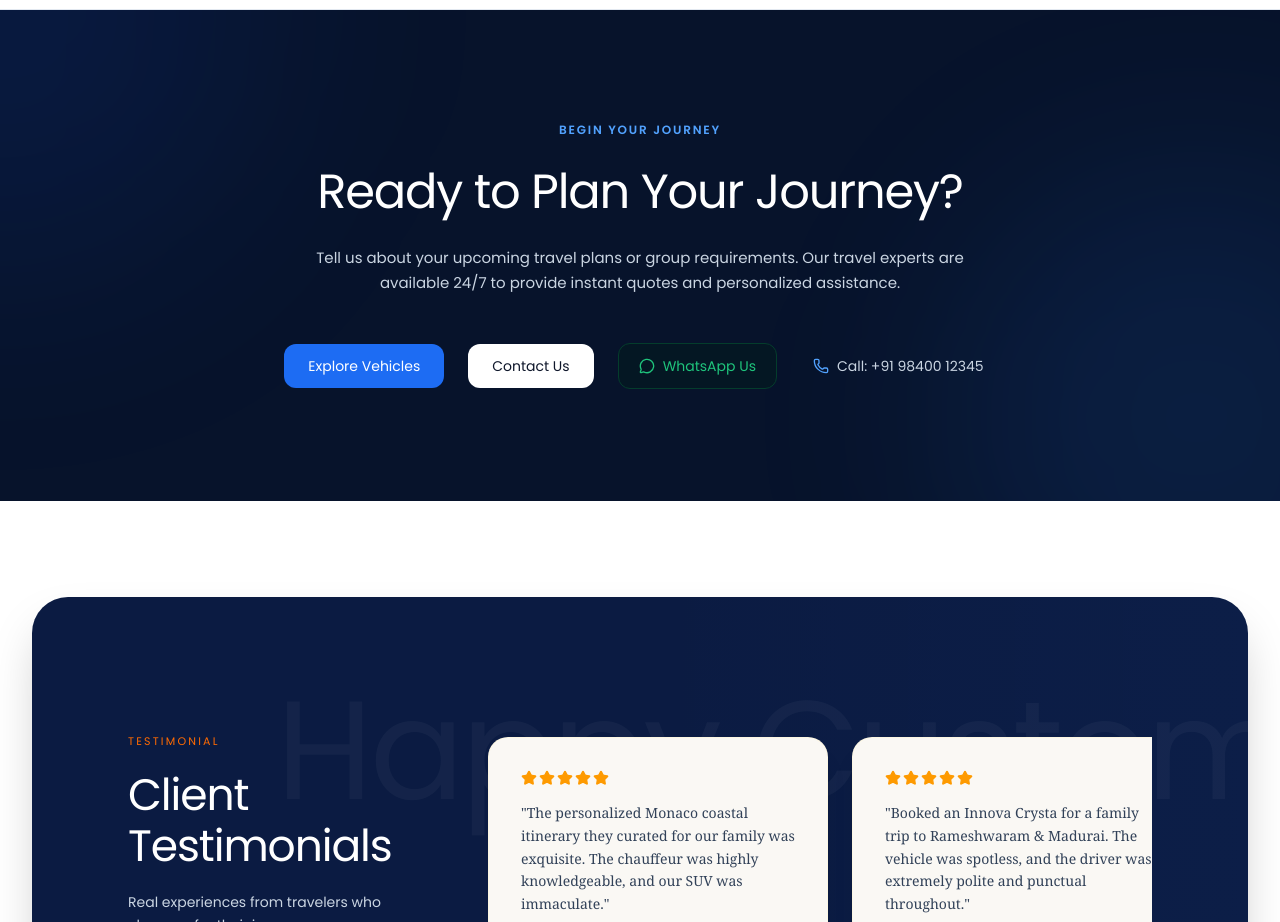
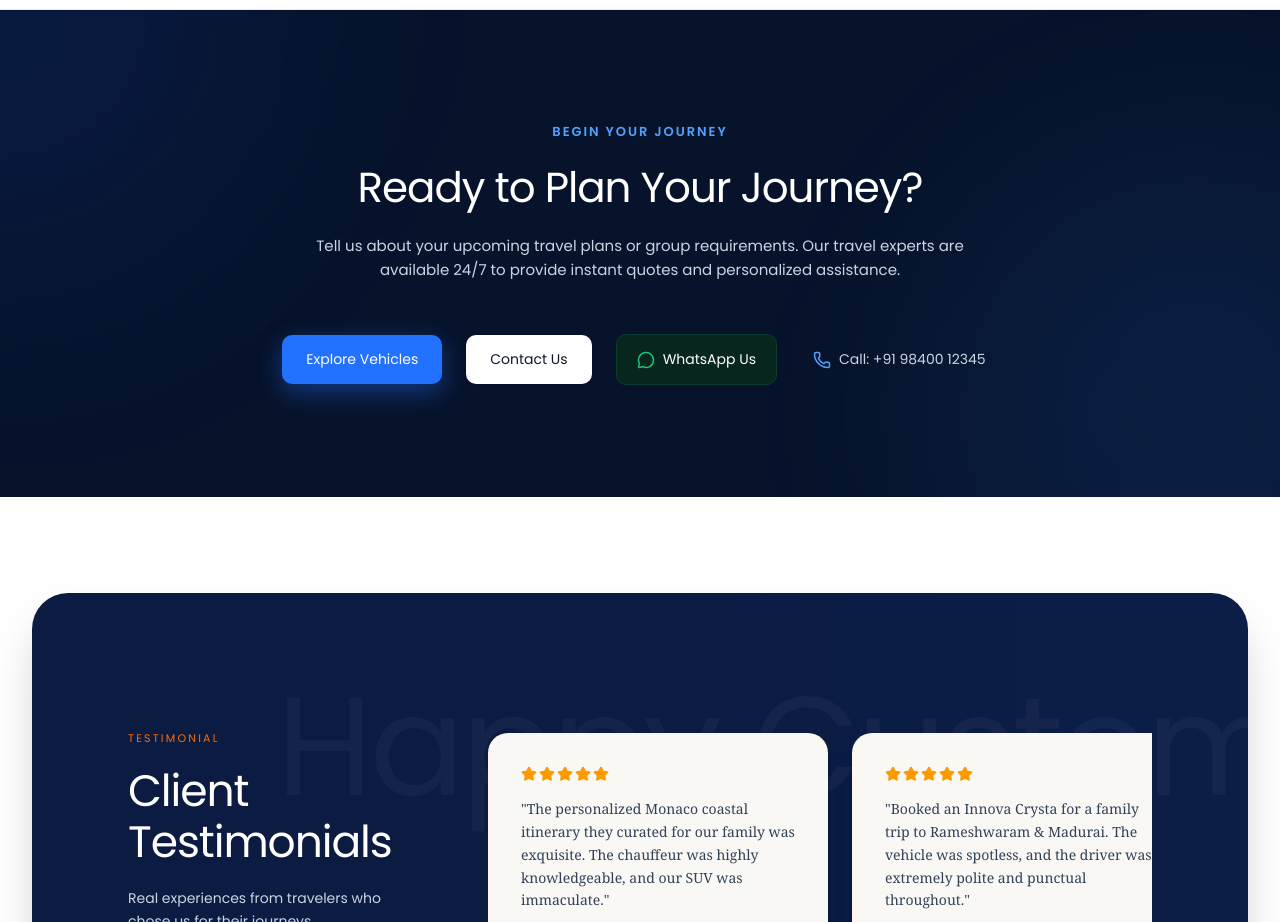
Before and after one commit to aeropeak26/Rudhran_travels, a Next.js app: page / in a window 1280 px wide. Shown: the part 5180-6102 px from the top of the page. Built offline with nearby package versions, Linux system fonts and the light colour scheme.

Commit message:
Refine CTA banner styling to perfectly match new design

```diff
--- a/src/components/CtaBanner.tsx
+++ b/src/components/CtaBanner.tsx
@@ -17,35 +17,35 @@ export default function CtaBanner({ onOpenBookingModal }: CtaBannerProps) {
         <div className="absolute bottom-0 right-0 w-[500px] h-[500px] bg-blue-500/10 rounded-full blur-[100px] translate-x-1/3 translate-y-1/3 pointer-events-none" />
       </div>
 
-      <div className="max-w-4xl mx-auto px-4 sm:px-6 lg:px-8 relative z-10 text-center space-y-6">
+      <div className="max-w-4xl mx-auto px-4 sm:px-6 lg:px-8 relative z-10 text-center space-y-5">
 
         {/* Top Label */}
-        <div className="text-[11px] sm:text-xs font-semibold text-blue-400 uppercase tracking-[0.15em]">
+        <div className="text-[11px] sm:text-[13px] font-semibold text-blue-400 uppercase tracking-[0.15em]">
           BEGIN YOUR JOURNEY
         </div>
 
         {/* Main Heading */}
-        <h2 className="text-3xl sm:text-4xl lg:text-5xl font-semibold tracking-tight text-white leading-tight">
+        <h2 className="text-3xl sm:text-4xl lg:text-[42px] font-bold tracking-tight text-white leading-tight">
           Ready to Plan Your Journey?
         </h2>
 
         {/* Subtitle Paragraph */}
-        <p className="text-slate-300 text-sm sm:text-[15px] max-w-2xl mx-auto font-normal leading-relaxed">
+        <p className="text-slate-300 text-[14px] sm:text-[15px] max-w-[650px] mx-auto font-normal leading-[1.6]">
           Tell us about your upcoming travel plans or group requirements. Our travel experts are available 24/7 to provide instant quotes and personalized assistance.
         </p>
 
         {/* Action Buttons Row */}
-        <div className="flex flex-wrap items-center justify-center gap-4 sm:gap-6 pt-6">
+        <div className="flex flex-wrap items-center justify-center gap-4 sm:gap-6 pt-8">
           <button
             onClick={onOpenBookingModal}
-            className="px-6 py-3 rounded-[12px] bg-[#1d6cf3] hover:bg-[#1554c2] text-white font-medium text-sm transition-all"
+            className="px-6 py-3.5 rounded-[10px] bg-[#2271ff] hover:bg-[#1a5cdd] text-white font-semibold text-[14px] shadow-[0_8px_24px_rgba(34,113,255,0.4)] transition-all"
           >
             Explore Vehicles
           </button>
 
           <button
             onClick={onOpenBookingModal}
-            className="px-6 py-3 rounded-[12px] bg-white hover:bg-slate-100 text-slate-900 font-medium text-sm transition-all"
+            className="px-6 py-3.5 rounded-[10px] bg-white hover:bg-slate-100 text-slate-900 font-semibold text-[14px] shadow-sm transition-all"
           >
             Contact Us
           </button>
@@ -54,17 +54,17 @@ export default function CtaBanner({ onOpenBookingModal }: CtaBannerProps) {
             href="https://wa.me/919840012345"
             target="_blank"
             rel="noopener noreferrer"
-            className="flex items-center space-x-2 px-5 py-3 rounded-[12px] bg-[#021f18]/40 border border-[#043d2c] hover:bg-[#021f18] text-[#1fc47c] font-medium text-sm transition-all"
+            className="flex items-center space-x-2 px-5 py-3.5 rounded-[10px] bg-[#07261d] border border-[#0b3c2e] hover:bg-[#0a3528] text-white font-medium text-[14px] transition-all"
           >
-            <MessageCircle className="w-4 h-4" />
+            <MessageCircle className="w-[18px] h-[18px] text-[#1fc47c]" />
             <span>WhatsApp Us</span>
           </a>
 
           <a
             href="tel:+919840012345"
-            className="flex items-center space-x-2 px-3 py-3 text-slate-300 hover:text-white font-normal text-sm transition-all"
+            className="flex items-center space-x-2 px-3 py-3.5 text-slate-300 hover:text-white font-normal text-[14px] transition-all"
           >
-            <Phone className="w-4 h-4 text-blue-400" />
+            <Phone className="w-[18px] h-[18px] text-blue-400" />
             <span>Call: +91 98400 12345</span>
           </a>
         </div>
```
